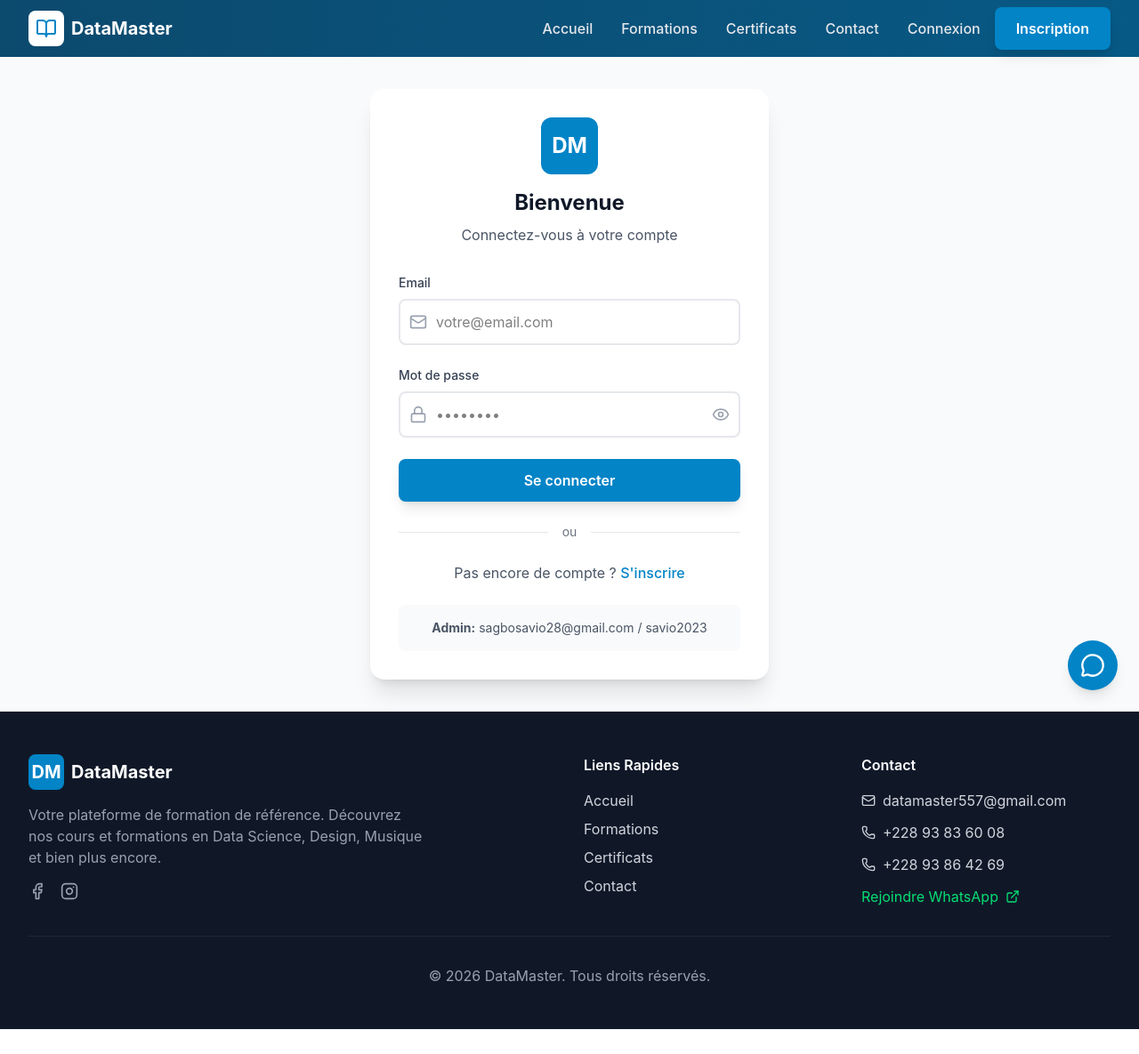
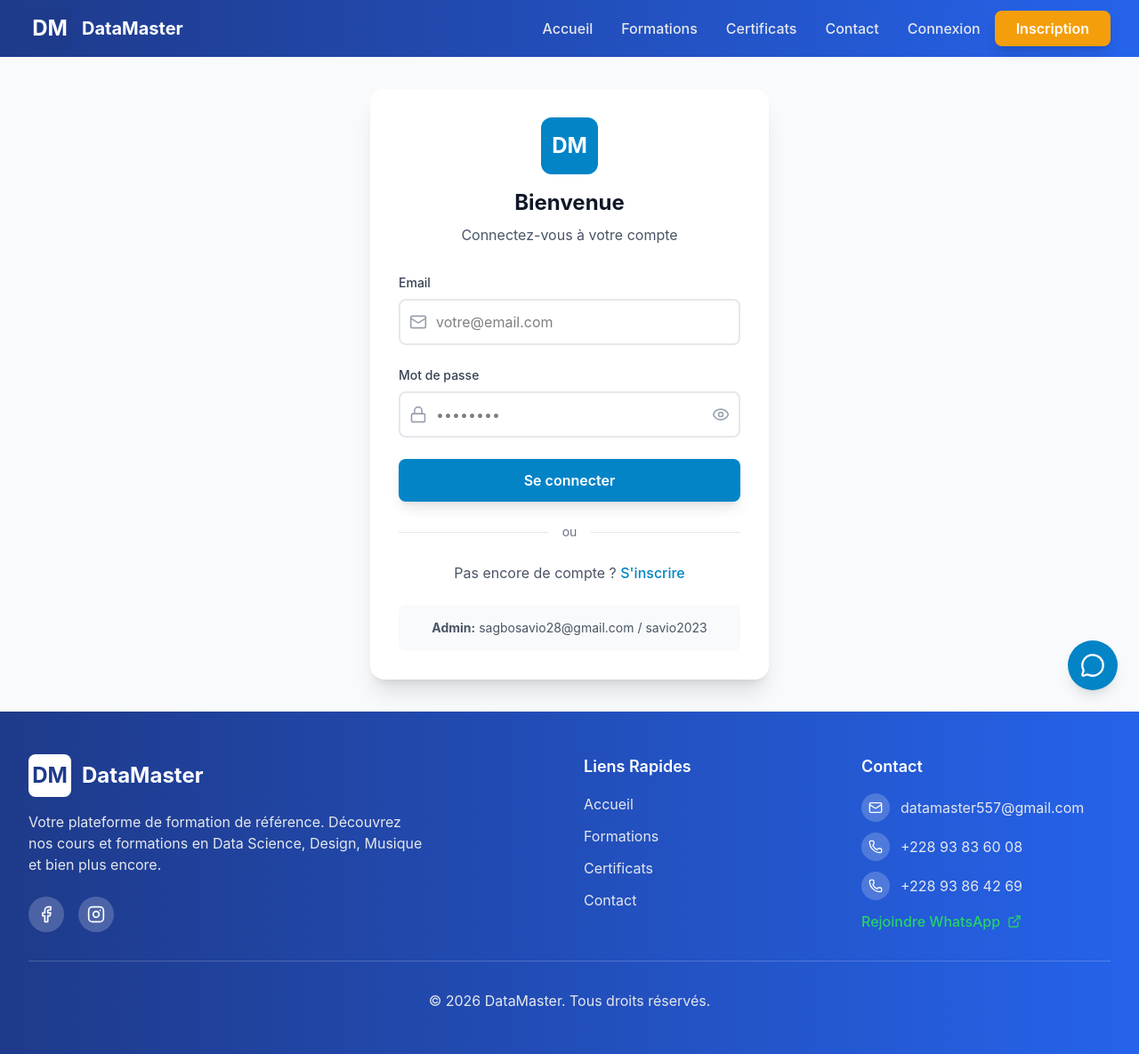
Before and after one commit to TogoKing/DataMaster, a React (Vite) app: page /login in a window 1280 px wide. Shown: the whole page at 89% size. Before the commit the page ends 1157 px from the top, so only its background shows below. Built offline with nearby package versions, Linux system fonts and the light colour scheme.

Commit message:
Update: Logo design with blue DM background

```diff
--- a/src/components/Footer.jsx
+++ b/src/components/Footer.jsx
@@ -5,18 +5,18 @@ const Footer = () => {
   const currentYear = new Date().getFullYear();
 
   return (
-    <footer className="bg-gray-900 text-gray-300">
+    <footer className="bg-gradient-to-r from-[#1E3A8A] to-[#2563EB] text-white">
       <div className="max-w-7xl mx-auto px-4 sm:px-6 lg:px-8 py-12">
         <div className="grid grid-cols-1 md:grid-cols-4 gap-8">
           {/* Brand */}
           <div className="col-span-1 md:col-span-2">
-            <div className="flex items-center space-x-2 mb-4">
-              <div className="w-10 h-10 bg-primary-600 rounded-lg flex items-center justify-center">
-                <span className="text-white font-bold text-xl">DM</span>
+            <div className="flex items-center space-x-3 mb-4">
+              <div className="w-12 h-12 bg-white rounded-lg flex items-center justify-center">
+                <span className="text-[#1E3A8A] font-bold text-2xl">DM</span>
               </div>
-              <span className="text-xl font-bold text-white">DataMaster</span>
+              <span className="text-2xl font-bold text-white">DataMaster</span>
             </div>
-            <p className="text-gray-400 mb-4 max-w-md">
+            <p className="text-gray-200 mb-6 max-w-md">
               Votre plateforme de formation de référence. Découvrez nos cours et formations
               en Data Science, Design, Musique et bien plus encore.
             </p>
@@ -25,7 +25,7 @@ const Footer = () => {
                 href="https://www.facebook.com/profile.php?id=100095420502191"
                 target="_blank"
                 rel="noopener noreferrer"
-                className="text-gray-400 hover:text-white transition-colors"
+                className="w-10 h-10 bg-white/20 rounded-full flex items-center justify-center hover:bg-white/30 transition-colors"
               >
                 <Facebook className="w-5 h-5" />
               </a>
@@ -33,7 +33,7 @@ const Footer = () => {
                 href="https://www.instagram.com/datamaster_1?igsh=OWZpYjlqY2I0ampo"
                 target="_blank"
                 rel="noopener noreferrer"
-                className="text-gray-400 hover:text-white transition-colors"
+                className="w-10 h-10 bg-white/20 rounded-full flex items-center justify-center hover:bg-white/30 transition-colors"
               >
                 <Instagram className="w-5 h-5" />
               </a>
@@ -42,37 +42,43 @@ const Footer = () => {
 
           {/* Quick Links */}
           <div>
-            <h3 className="text-white font-semibold mb-4">Liens Rapides</h3>
-            <ul className="space-y-2">
-              <li><Link to="/" className="hover:text-white transition-colors">Accueil</Link></li>
-              <li><Link to="/courses" className="hover:text-white transition-colors">Formations</Link></li>
-              <li><Link to="/certificates" className="hover:text-white transition-colors">Certificats</Link></li>
-              <li><Link to="/contact" className="hover:text-white transition-colors">Contact</Link></li>
+            <h3 className="text-white font-semibold mb-4 text-lg">Liens Rapides</h3>
+            <ul className="space-y-3">
+              <li><Link to="/" className="text-gray-200 hover:text-white transition-colors">Accueil</Link></li>
+              <li><Link to="/courses" className="text-gray-200 hover:text-white transition-colors">Formations</Link></li>
+              <li><Link to="/certificates" className="text-gray-200 hover:text-white transition-colors">Certificats</Link></li>
+              <li><Link to="/contact" className="text-gray-200 hover:text-white transition-colors">Contact</Link></li>
             </ul>
           </div>
 
           {/* Contact */}
           <div>
-            <h3 className="text-white font-semibold mb-4">Contact</h3>
+            <h3 className="text-white font-semibold mb-4 text-lg">Contact</h3>
             <ul className="space-y-3">
-              <li className="flex items-center space-x-2">
-                <Mail className="w-4 h-4" />
-                <span>datamaster557@gmail.com</span>
+              <li className="flex items-center space-x-3">
+                <div className="w-8 h-8 bg-white/20 rounded-full flex items-center justify-center">
+                  <Mail className="w-4 h-4" />
+                </div>
+                <span className="text-gray-200">datamaster557@gmail.com</span>
               </li>
-              <li className="flex items-center space-x-2">
-                <Phone className="w-4 h-4" />
-                <span>+228 93 83 60 08</span>
+              <li className="flex items-center space-x-3">
+                <div className="w-8 h-8 bg-white/20 rounded-full flex items-center justify-center">
+                  <Phone className="w-4 h-4" />
+                </div>
+                <span className="text-gray-200">+228 93 83 60 08</span>
               </li>
-              <li className="flex items-center space-x-2">
-                <Phone className="w-4 h-4" />
-                <span>+228 93 86 42 69</span>
+              <li className="flex items-center space-x-3">
+                <div className="w-8 h-8 bg-white/20 rounded-full flex items-center justify-center">
+                  <Phone className="w-4 h-4" />
+                </div>
+                <span className="text-gray-200">+228 93 86 42 69</span>
               </li>
               <li>
                 <a
                   href="https://chat.whatsapp.com/F2NCzMfbwgRBgfq32EPfOp"
                   target="_blank"
                   rel="noopener noreferrer"
-                  className="flex items-center space-x-2 text-green-400 hover:text-green-300"
+                  className="flex items-center space-x-2 text-[#25D366] hover:text-[#20BD5A] font-medium"
                 >
                   <span>Rejoindre WhatsApp</span>
                   <ExternalLink className="w-4 h-4" />
@@ -83,8 +89,8 @@ const Footer = () => {
         </div>
 
         {/* Bottom */}
-        <div className="border-t border-gray-800 mt-8 pt-8 text-center">
-          <p className="text-gray-400">
+        <div className="border-t border-white/20 mt-8 pt-8 text-center">
+          <p className="text-gray-200">
             © {currentYear} DataMaster. Tous droits réservés.
           </p>
         </div>
--- a/src/components/Navbar.jsx
+++ b/src/components/Navbar.jsx
@@ -1,7 +1,7 @@
 import { useState, useEffect } from 'react';
 import { Link, useLocation, useNavigate } from 'react-router-dom';
 import { useAuth } from '../context/AuthContext';
-import { Menu, X, User, LogOut, Heart, Award, BookOpen } from 'lucide-react';
+import { Menu, X, User, LogOut, Heart, BookOpen } from 'lucide-react';
 
 const Navbar = () => {
   const [isOpen, setIsOpen] = useState(false);
@@ -33,18 +33,16 @@ const Navbar = () => {
 
   return (
     <nav className={`fixed w-full z-50 transition-all duration-300 ${
-      scrolled ? 'bg-white shadow-lg' : 'bg-gradient-to-r from-primary-900 to-primary-800'
+      scrolled ? 'bg-white shadow-lg' : 'bg-gradient-to-r from-[#1E3A8A] to-[#2563EB]'
     }`}>
       <div className="max-w-7xl mx-auto px-4 sm:px-6 lg:px-8">
         <div className="flex justify-between items-center h-16">
-          {/* Logo */}
-          <Link to="/" className="flex items-center space-x-2">
-            <div className={`w-10 h-10 rounded-lg flex items-center justify-center ${
-              scrolled ? 'bg-primary-600' : 'bg-white'
-            }`}>
-              <BookOpen className={`w-6 h-6 ${scrolled ? 'text-white' : 'text-primary-600'}`} />
+          {/* Logo DataMaster avec DM */}
+          <Link to="/" className="flex items-center space-x-3">
+            <div className="w-12 h-12 bg-[#1E3A8A] rounded-lg flex items-center justify-center">
+              <span className="text-white font-bold text-2xl">DM</span>
             </div>
-            <span className={`text-xl font-bold ${scrolled ? 'text-primary-900' : 'text-white'}`}>
+            <span className={`text-xl font-bold ${scrolled ? 'text-[#1E3A8A]' : 'text-white'}`}>
               DataMaster
             </span>
           </Link>
@@ -58,7 +56,7 @@ const Navbar = () => {
                 className={`font-medium transition-colors duration-200 ${
                   location.pathname === link.path
                     ? 'text-white'
-                    : scrolled ? 'text-gray-700 hover:text-primary-600' : 'text-gray-200 hover:text-white'
+                    : scrolled ? 'text-gray-700 hover:text-[#1E3A8A]' : 'text-gray-200 hover:text-white'
                 }`}
               >
                 {link.name}
@@ -68,12 +66,12 @@ const Navbar = () => {
             {/* User Menu */}
             {user ? (
               <div className="flex items-center space-x-4">
-                <Link to="/favorites" className={`${scrolled ? 'text-gray-700' : 'text-gray-200'} hover:text-primary-500`}>
+                <Link to="/favorites" className={`${scrolled ? 'text-gray-700' : 'text-gray-200'} hover:text-white`}>
                   <Heart className="w-5 h-5" />
                 </Link>
                 {isAdmin && (
-                  <Link to="/admin" className={`${scrolled ? 'text-gray-700' : 'text-gray-200'} hover:text-primary-500`}>
-                    <span className="text-sm bg-secondary-500 px-2 py-1 rounded">Admin</span>
+                  <Link to="/admin" className={`${scrolled ? 'text-gray-700' : 'text-gray-200'} hover:text-white`}>
+                    <span className="text-sm bg-[#F59E0B] text-white px-2 py-1 rounded font-medium">Admin</span>
                   </Link>
                 )}
                 <div className="relative group">
@@ -96,13 +94,13 @@ const Navbar = () => {
               <div className="flex items-center space-x-4">
                 <Link
                   to="/login"
-                  className={`font-medium ${scrolled ? 'text-gray-700 hover:text-primary-600' : 'text-gray-200 hover:text-white'}`}
+                  className={`font-medium ${scrolled ? 'text-gray-700 hover:text-[#1E3A8A]' : 'text-gray-200 hover:text-white'}`}
                 >
                   Connexion
                 </Link>
                 <Link
                   to="/register"
-                  className="btn-primary"
+                  className="px-6 py-2 bg-[#F59E0B] text-white rounded-lg font-semibold hover:bg-[#D97706] transition-all duration-300 shadow-lg"
                 >
                   Inscription
                 </Link>
@@ -113,7 +111,7 @@ const Navbar = () => {
           {/* Mobile Menu Button */}
           <button
             onClick={() => setIsOpen(!isOpen)}
-            className={`md:hidden ${scrolled ? 'text-gray-700' : 'text-white'}`}
+            className={`md:hidden ${scrolled ? 'text-[#1E3A8A]' : 'text-white'}`}
           >
             {isOpen ? <X className="w-6 h-6" /> : <Menu className="w-6 h-6" />}
           </button>
@@ -152,10 +150,10 @@ const Navbar = () => {
                 </>
               ) : (
                 <div className="pt-4 space-y-2">
-                  <Link to="/login" onClick={() => setIsOpen(false)} className="block w-full text-center px-4 py-2 text-primary-600 border border-primary-600 rounded-lg">
+                  <Link to="/login" onClick={() => setIsOpen(false)} className="block w-full text-center px-4 py-2 text-[#1E3A8A] border border-[#1E3A8A] rounded-lg">
                     Connexion
                   </Link>
-                  <Link to="/register" onClick={() => setIsOpen(false)} className="block w-full text-center px-4 py-2 bg-primary-600 text-white rounded-lg">
+                  <Link to="/register" onClick={() => setIsOpen(false)} className="block w-full text-center px-4 py-2 bg-[#1E3A8A] text-white rounded-lg">
                     Inscription
                   </Link>
                 </div>
```
